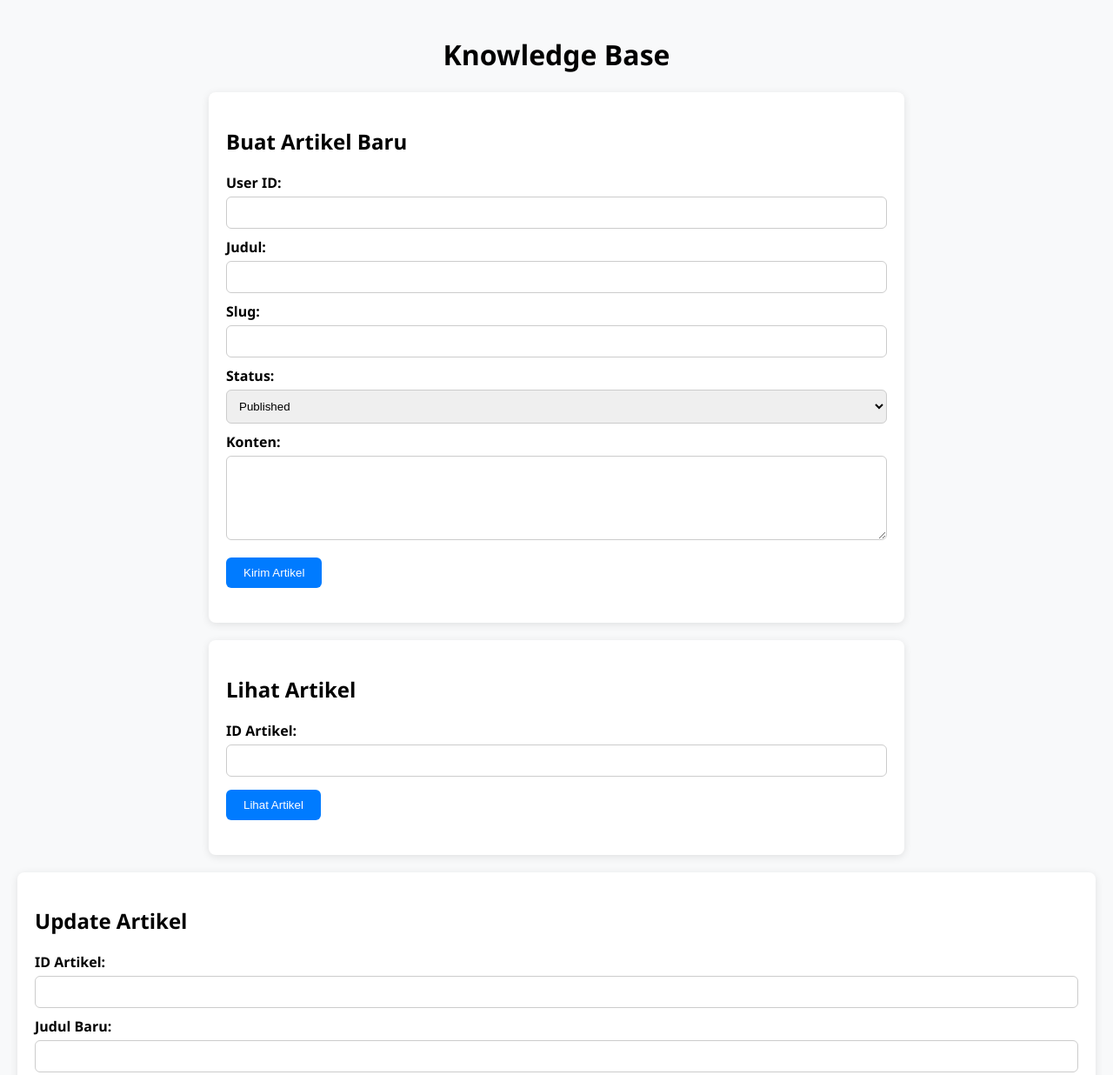
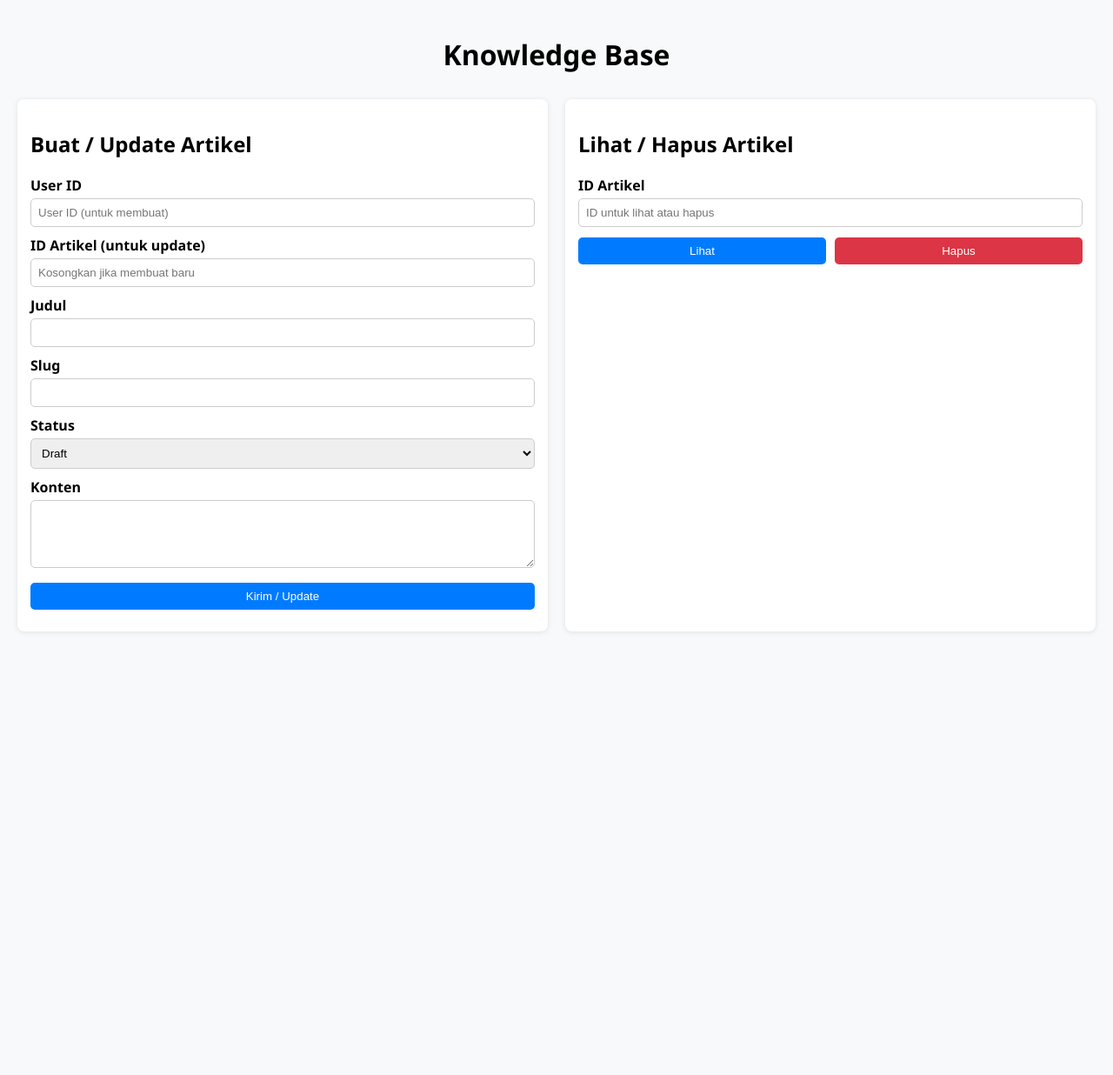
Before and after one commit to riizzsky/knowledge-base-app, a website: page index.html in a window 1280 px wide. Shown: the top 1236 px of the page at 87% size. After the commit the page ends 800 px from the top, so only its background shows below. Drawn offline with Linux system fonts and the light colour scheme.

Commit message:
ngubah frontend biar rapi

```diff
--- a/index.html
+++ b/index.html
@@ -19,45 +19,53 @@
 
     h1 {
       text-align: center;
+      margin-bottom: 30px;
     }
 
-    .container {
-      max-width: 800px;
-      margin: auto;
+    .grid {
+      display: grid;
+      grid-template-columns: 1fr;
+      gap: 20px;
+    }
+
+    @media (min-width: 768px) {
+      .grid {
+        grid-template-columns: repeat(2, 1fr);
+      }
     }
 
     .card {
       background: #fff;
-      padding: 20px;
-      margin-top: 20px;
+      padding: 15px;
       border-radius: 8px;
-      box-shadow: 0 2px 10px rgba(0, 0, 0, 0.1);
+      box-shadow: 0 1px 6px rgba(0, 0, 0, 0.1);
     }
 
     label {
       display: block;
       margin-top: 10px;
-      font-weight: bold;
+      font-weight: 600;
     }
 
     input,
     textarea,
     select {
       width: 100%;
-      padding: 10px;
-      margin-top: 5px;
+      padding: 8px;
+      margin-top: 4px;
       border: 1px solid #ccc;
-      border-radius: 6px;
+      border-radius: 5px;
     }
 
     button {
-      margin-top: 15px;
-      padding: 10px 20px;
+      margin-top: 12px;
+      padding: 8px 14px;
       background: #007bff;
-      color: white;
+      color: #fff;
       border: none;
-      border-radius: 6px;
+      border-radius: 5px;
       cursor: pointer;
+      width: 100%;
     }
 
     button:hover {
@@ -65,156 +73,77 @@
     }
 
     .result {
-      margin-top: 20px;
+      margin-top: 10px;
+      font-size: 14px;
     }
 
     .article {
-      padding: 15px;
+      padding: 10px;
       background: #e9ecef;
-      border-radius: 6px;
-    }
-
-    @media (max-width: 600px) {
-      .container {
-        padding: 10px;
-      }
+      border-radius: 5px;
+      margin-top: 10px;
     }
   </style>
 </head>
 
 <body>
-  <div class="container">
-    <h1>Knowledge Base</h1>
+  <h1>Knowledge Base</h1>
 
+  <div class="grid">
+    <!-- Create & Update -->
     <div class="card">
-      <h2>Buat Artikel Baru</h2>
-      <label>User ID:</label>
-      <input type="number" id="userId" />
+      <h2>Buat / Update Artikel</h2>
 
-      <label>Judul:</label>
+      <label>User ID</label>
+      <input type="number" id="userId" placeholder="User ID (untuk membuat)" />
+
+      <label>ID Artikel (untuk update)</label>
+      <input type="number" id="updateId" placeholder="Kosongkan jika membuat baru" />
+
+      <label>Judul</label>
       <input type="text" id="title" />
 
-      <label>Slug:</label>
+      <label>Slug</label>
       <input type="text" id="slug" />
 
-      <label>Status:</label>
+      <label>Status</label>
       <select id="status">
         <option value="draft">Draft</option>
-        <option value="published" selected>Published</option>
+        <option value="published">Published</option>
       </select>
 
-      <label>Konten:</label>
-      <textarea id="content" rows="5"></textarea>
+      <label>Konten</label>
+      <textarea id="content" rows="4"></textarea>
 
-      <button onclick="submitArticle()">Kirim Artikel</button>
+      <button onclick="handleSubmit()">Kirim / Update</button>
       <div id="postResult" class="result"></div>
     </div>
 
+    <!-- Read & Delete -->
     <div class="card">
-      <h2>Lihat Artikel</h2>
-      <label>ID Artikel:</label>
-      <input type="number" id="articleId" />
-      <button onclick="getArticle()">Lihat Artikel</button>
+      <h2>Lihat / Hapus Artikel</h2>
+
+      <label>ID Artikel</label>
+      <input type="number" id="articleId" placeholder="ID untuk lihat atau hapus" />
+
+      <div style="display: flex; gap: 10px;">
+        <button style="flex: 1;" onclick="getArticle()">Lihat</button>
+        <button style="flex: 1; background: #dc3545;" onclick="deleteArticle()">Hapus</button>
+      </div>
+
       <div id="getResult" class="result"></div>
     </div>
   </div>
 
-  <div class="card">
-    <h2>Update Artikel</h2>
-    <label>ID Artikel:</label>
-    <input type="number" id="updateId" />
+  <script>
+    async function handleSubmit() {
+      const id = document.getElementById('updateId').value;
+      const isUpdate = !!id;
+      const url = isUpdate ? `http://localhost:3000/api/articles/${id}` : 'http://localhost:3000/api/articles';
+      const method = isUpdate ? 'PUT' : 'POST';
 
-    <label>Judul Baru:</label>
-    <input type="text" id="updateTitle" />
-
-    <label>Slug Baru:</label>
-    <input type="text" id="updateSlug" />
-
-    <label>Status Baru:</label>
-    <select id="updateStatus">
-      <option value="draft">Draft</option>
-      <option value="published">Published</option>
-    </select>
-
-    <label>Konten Baru:</label>
-    <textarea id="updateContent" rows="5"></textarea>
-
-    <button onclick="updateArticle()">Update Artikel</button>
-    <div id="updateResult" class="result"></div>
-  </div>
-
-  <div class="card">
-  <h2>Hapus Artikel</h2>
-  <label>ID Artikel yang ingin dihapus:</label>
-  <input type="number" id="deleteId" />
-
-  <button onclick="deleteArticle()">Hapus Artikel</button>
-  <div id="deleteResult" class="result"></div>
-</div>
-
-
-  <script>
-
-    // Function to update article by ID (PUT)
-    async function updateArticle() {
-      const id = document.getElementById('updateId').value;
       const data = {
-        title: document.getElementById('updateTitle').value,
-        slug: document.getElementById('updateSlug').value,
-        status: document.getElementById('updateStatus').value,
-        content: document.getElementById('updateContent').value,
-      };
-
-      try {
-        const res = await fetch(`http://localhost:3000/api/articles/${id}`, {
-          method: 'PUT',
-          headers: { 'Content-Type': 'application/json' },
-          body: JSON.stringify(data)
-        });
-
-        if (!res.ok) {
-          const error = await res.json();
-          document.getElementById('updateResult').innerText = error.error || 'Gagal update artikel';
-        } else {
-          const result = await res.json();
-          document.getElementById('updateResult').innerText = result.message || 'Artikel berhasil diperbarui!';
-        }
-      } catch (error) {
-        document.getElementById('updateResult').innerText = `Error: ${error.message}`;
-      }
-    }
-
-    // Function to delete article by ID
-async function deleteArticle() {
-  const id = document.getElementById('deleteId').value;
-
-  if (!id) {
-    document.getElementById('deleteResult').innerText = 'Masukkan ID artikel yang ingin dihapus.';
-    return;
-  }
-
-  try {
-    const res = await fetch(`http://localhost:3000/api/articles/${id}`, {
-      method: 'DELETE'
-    });
-
-    const data = await res.json();
-
-    if (!res.ok) {
-      document.getElementById('deleteResult').innerText = data.error || 'Gagal menghapus artikel.';
-    } else {
-      document.getElementById('deleteResult').innerText = data.message || 'Artikel berhasil dihapus!';
-    }
-  } catch (error) {
-    document.getElementById('deleteResult').innerText = `Error: ${error.message}`;
-  }
-}
-
-
-    // Function to submit article
-    async function submitArticle() {
-      const data = {
-        userId: document.getElementById('userId').value,
+        userId: document.getElementById('userId').value || undefined,
         title: document.getElementById('title').value,
         slug: document.getElementById('slug').value,
         status: document.getElementById('status').value,
@@ -222,53 +151,58 @@ async function deleteArticle() {
       };
 
       try {
-        // Send POST request
-        const res = await fetch('http://localhost:3000/api/articles', {
-          method: 'POST',
+        const res = await fetch(url, {
+          method,
           headers: { 'Content-Type': 'application/json' },
           body: JSON.stringify(data)
         });
 
-        if (!res.ok) {
-          const error = await res.json();
-          document.getElementById('postResult').innerText = error.error || 'Something went wrong';
-        } else {
-          const result = await res.json();
-          document.getElementById('postResult').innerText = result.message || 'Article posted successfully!';
-        }
+        const result = await res.json();
+        document.getElementById('postResult').innerText = res.ok ? result.message || 'Sukses!' : result.error || 'Terjadi kesalahan.';
       } catch (error) {
-        // Handle fetch error
         document.getElementById('postResult').innerText = `Error: ${error.message}`;
       }
     }
 
-    // Function to get article by ID
     async function getArticle() {
       const id = document.getElementById('articleId').value;
+      if (!id) return;
+
       try {
         const res = await fetch(`http://localhost:3000/api/articles/${id}`);
+        const data = await res.json();
 
         if (!res.ok) {
-          const error = await res.json();
-          document.getElementById('getResult').innerHTML = `<p style="color:red;">${error.error}</p>`;
+          document.getElementById('getResult').innerHTML = `<p style="color:red;">${data.error}</p>`;
           return;
         }
 
-        const article = await res.json();
-
-        // Display the article content
-        const container = document.getElementById('getResult');
-        container.innerHTML = `
+        document.getElementById('getResult').innerHTML = `
           <div class="article">
-            <h3>${article.title}</h3>
-            <small>Slug: ${article.slug} | Status: ${article.status}</small>
-            <p><strong>Dibuat:</strong> ${new Date(article.createdAt).toLocaleString()}</p>
-            <p><strong>Konten:</strong><br>${article.content}</p>
+            <h3>${data.title}</h3>
+            <small>Slug: ${data.slug} | Status: ${data.status}</small>
+            <p><strong>Dibuat:</strong> ${new Date(data.createdAt).toLocaleString()}</p>
+            <p>${data.content}</p>
           </div>
         `;
       } catch (error) {
-        // Handle fetch error
         document.getElementById('getResult').innerHTML = `<p style="color:red;">Error: ${error.message}</p>`;
+      }
+    }
+
+    async function deleteArticle() {
+      const id = document.getElementById('articleId').value;
+      if (!id) return;
+
+      try {
+        const res = await fetch(`http://localhost:3000/api/articles/${id}`, {
+          method: 'DELETE'
+        });
+
+        const result = await res.json();
+        document.getElementById('getResult').innerText = res.ok ? result.message || 'Artikel dihapus.' : result.error || 'Gagal menghapus.';
+      } catch (error) {
+        document.getElementById('getResult').innerText = `Error: ${error.message}`;
       }
     }
   </script>
```
